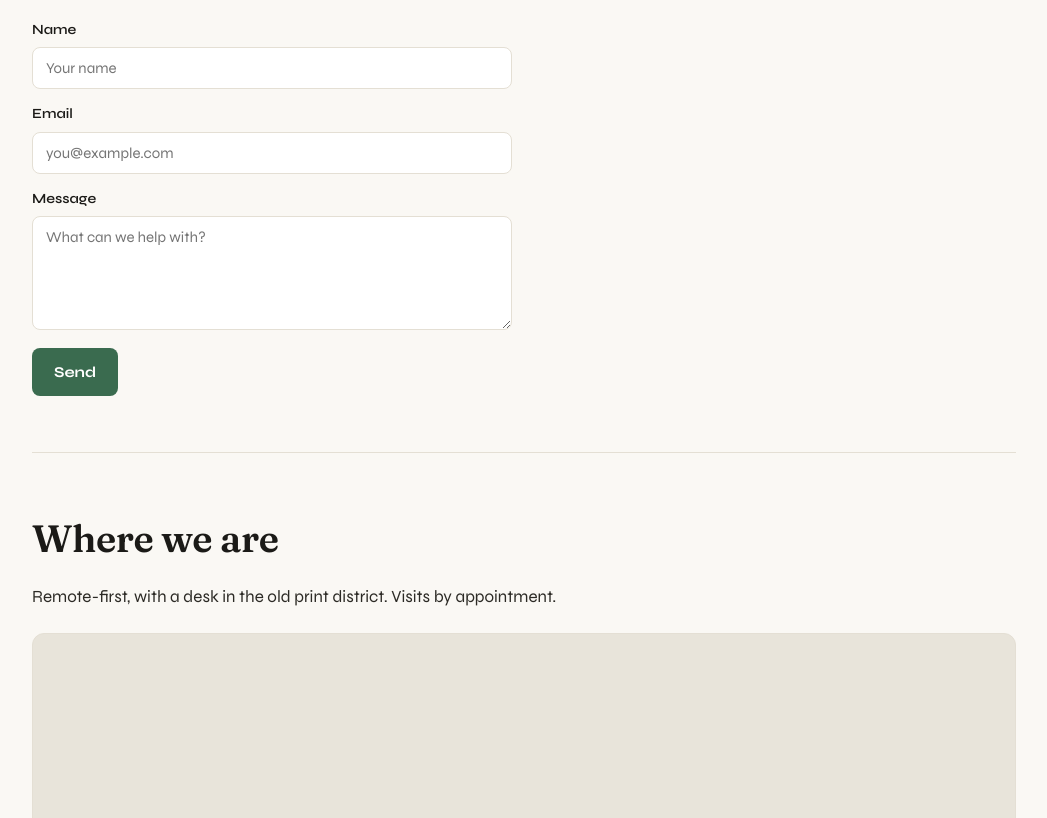
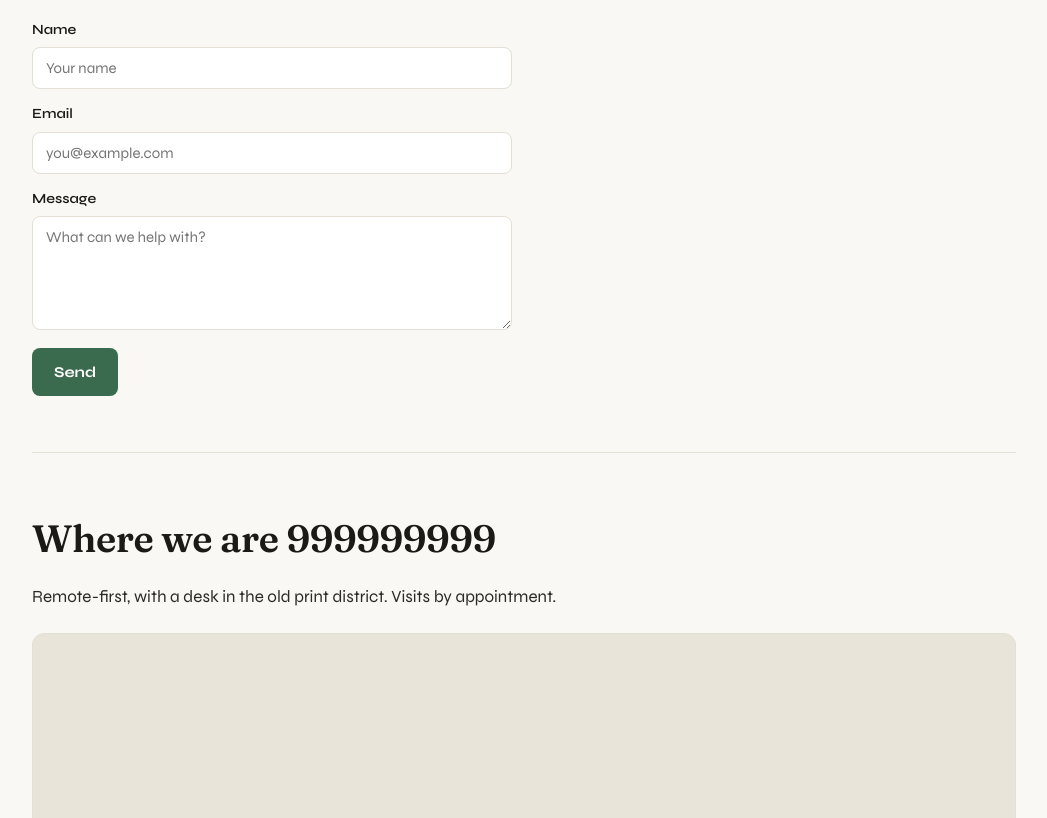
Before and after one commit to spaceface42/_blackhole, a plain HTML site: page docs/contact.html in a window 1280 px wide. Shown: the part 279-1097 px from the top of the page, without its empty margins (116-1163 px from the left). Drawn offline with Linux system fonts and the light colour scheme.

Commit message:
cms: update fragment #map

```diff
--- a/docs/contact.html
+++ b/docs/contact.html
@@ -33,7 +33,7 @@
     </section>
 
     <section id="map" class="fragment">
-      <h2>Where we are</h2>
+      <h2>Where we are 999999999</h2>
       <p>Remote-first, with a desk in the old print district. Visits by appointment.</p>
       <div class="map-embed">Map placeholder — drop an embed iframe or image here</div>
     </section>
```
